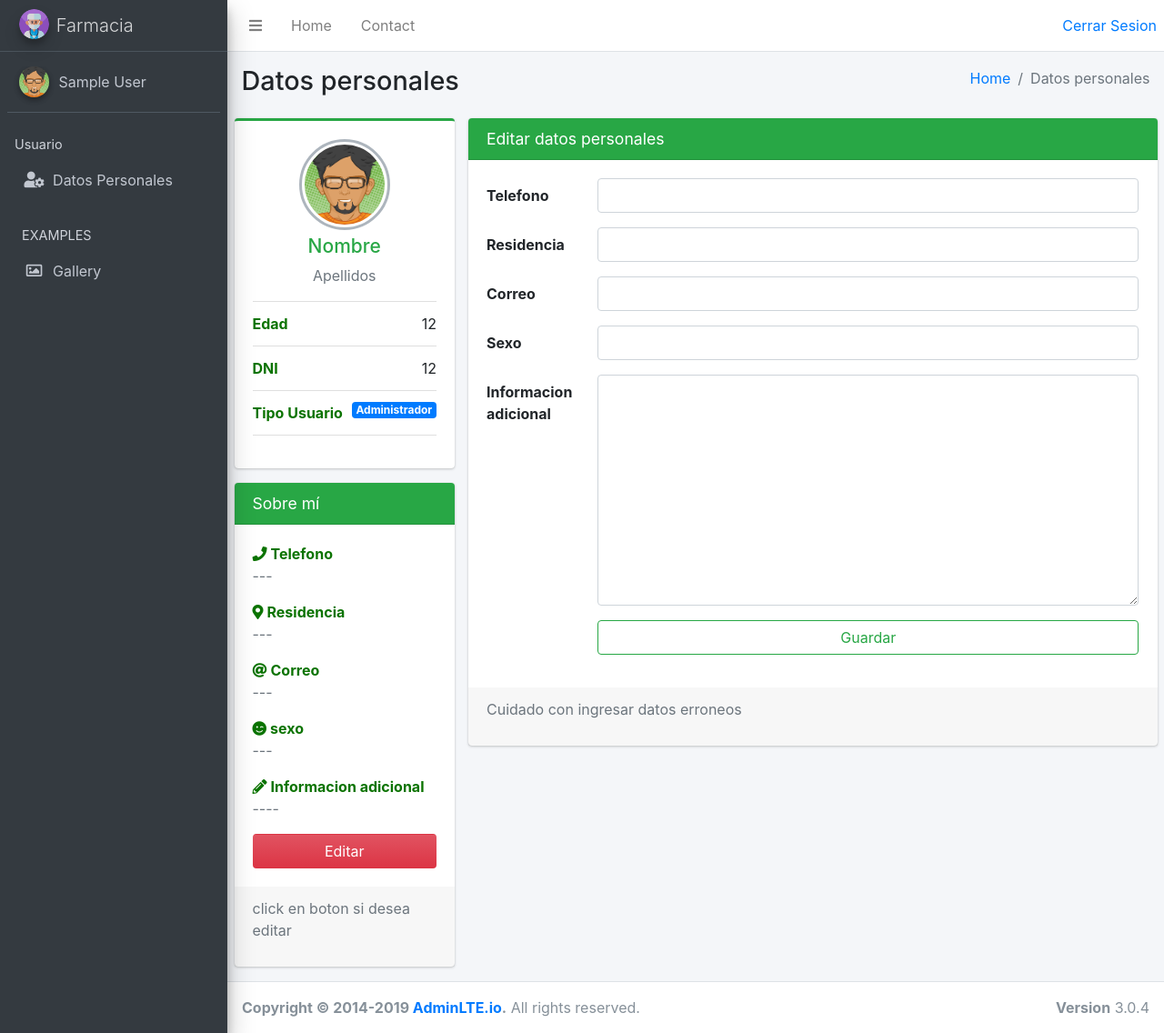
After one commit to albinrk10/BoticaAL, a PHP site: page /vista/editar_datos_personales.php in a window 1280 px wide. The commit adds this page. Shown: the whole page at 91% size. Run offline with PHP 8.4, Linux system fonts and the light colour scheme; the visitor is signed in with stand-in values (Sample User, id 1).

Commit message:
botica1-7

```diff
--- a/controlador/LoginController.php
+++ b/controlador/LoginController.php
@@ -34,7 +34,7 @@ else{
         }
     }
     else{
-        header('Location: ../vista/login.php');
+        header('Location: ../index.php');
     }
 }
 
--- a/controlador/logout.php
+++ b/controlador/logout.php
@@ -1,5 +1,5 @@
 <?php
 session_start();
 session_destroy();
-header('Location: ../vista/login.php');
+header('Location: ../index.php');
 ?>
--- /dev/null
+++ b/vista/editar_datos_personales.php
@@ -0,0 +1,178 @@
+<?php
+session_start();
+if ($_SESSION['us_tipo'] == 1) {
+    include_once 'layouts/header.php';
+?>
+
+    <title>Adm | Editar Datos</title>
+    <?php
+    include_once 'layouts/nav.php';
+    ?>
+    <!-- Content Wrapper. Contains page content -->
+    <div class="content-wrapper">
+        <!-- Content Header (Page header) -->
+        <section class="content-header">
+            <div class="container-fluid">
+                <div class="row mb-2">
+                    <div class="col-sm-6">
+                        <h1>Datos personales</h1>
+                    </div>
+                    <div class="col-sm-6">
+                        <ol class="breadcrumb float-sm-right">
+                            <li class="breadcrumb-item"><a href="../vista/adm_catalogo.php">Home</a></li>
+                            <li class="breadcrumb-item active">Datos personales</li>
+                        </ol>
+                    </div>
+                </div>
+            </div><!-- /.container-fluid -->
+        </section>
+        <!-- Main content -->
+        <section>
+            <div class="content">
+                <div class="container-fluid">
+                    <div class="row">
+                        <div class="col-md-3">
+                            <div class="card card-success card-outline">
+                                <div class="card-body box-profile">
+                                    <div class="text-center">
+                                        <img src="../img/avatar.png" class="profile-user-img img-fluid img-circle">
+                                    </div>
+                                    <input id="id_usuario" type="hidden" value="<?php echo $_SESSION['usuario'] ?>">
+                                    <h3 id="nombre_us" class="profile-username text-center text-success">Nombre</h3>
+                                    <p id="apellidos_us" class="text-muted text-center">Apellidos</p>
+                                    <ul class="list-group list-group-unbordered mb-3">
+                                        <li class="list-group-item">
+                                            <b style="color:#0B7300">Edad</b><a class="float-right">12</a>
+                                        </li>
+                                        <li class="list-group-item">
+                                            <b style="color:#0B7300">DNI</b><a class="float-right">12</a>
+                                        </li>
+                                        <li class="list-group-item">
+                                            <b style="color:#0B7300">Tipo Usuario</b>
+                                            <span id="us_tipo" class="float-right badge badge-primary">Administrador</span>
+                                        </li>
+                                    </ul>
+                                </div>
+                            </div>
+                            <div class="card card-success">
+                                <div class="card-header">
+                                    <h3 class="card-title">Sobre mí</h3>
+                                </div>
+                                <div class="card-body">
+                                    <strong style="color:#0B7300">
+                                        <i class="fas fa-phone mr-1"></i>Telefono
+                                    </strong>
+                                    <p id='telefono_us' class="text-muted">---</p>
+                                    <strong style="color:#0B7300">
+                                        <i class="fas fa-map-marker-alt mr-1"></i>Residencia
+                                    </strong>
+                                    <p id='residencia_us' class="text-muted">---</p>
+                                    <strong style="color:#0B7300">
+                                        <i class="fas fa-at mr-1"></i>Correo
+                                    </strong>
+                                    <p id='correo_us' class="text-muted">---</p>
+                                    <strong style="color:#0B7300">
+                                        <i class="fas fa-smile-wink mr-1"></i>sexo
+                                    </strong>
+                                    <p id='sexo_us' class="text-muted">---</p>
+                                    <strong style="color:#0B7300">
+                                        <i class="fas fa-pencil-alt mr-1"></i>Informacion adicional
+                                    </strong>
+                                    <p id='adicional_us' class="text-muted">----</p>
+                                    <button class="btn btn-block bg-gradient-danger">Editar</button>
+                                </div>
+                                <div class="card-footer">
+                                    <p class="text-muted">click en boton si desea editar</p>
+                                </div>
+
+                            </div>
+
+
+                        </div>
+                        <div class="col-md-9">
+                            <div class="card card-success">
+
+                                <div class="card-header">
+                                    <h3 class="card-title">Editar datos personales</h3>
+
+                                </div>
+
+
+                                <div class="card-body">
+                                    <form  class="form-horizontal">
+                                        <div class="form-group row">
+                                            <label for="telefono" class="col-sm-2 col-form-label">Telefono</label>
+                                            <div class="col-sm-10">
+                                            <input type="number" id="telefono" class="form-control">
+                                            </div>
+
+                                        </div>
+                                        <div class="form-group row">
+                                            <label for="residencia" class="col-sm-2 col-form-label">Residencia</label>
+                                            <div class="col-sm-10">
+                                            <input type="text" id="residencia" class="form-control">
+                                            </div>
+
+                                        </div>
+                                        <div class="form-group row">
+                                            <label for="correo" class="col-sm-2 col-form-label">Correo</label>
+                                            <div class="col-sm-10">
+                                            <input type="text" id="correo" class="form-control">
+                                            </div>
+
+                                        </div>
+                                        <div class="form-group row">
+                                            <label for="sexo" class="col-sm-2 col-form-label">Sexo</label>
+                                            <div class="col-sm-10">
+                                            <input type="text" id="sexo" class="form-control">
+                                            </div>
+
+                                        </div>
+                                        <div class="form-group row">
+                                            <label for="adicional" class="col-sm-2 col-form-label">Informacion adicional</label>
+                                            <div class="col-sm-10">
+                                            <textarea class="form-control" id="adicional" cols="30" rows="10"></textarea>
+                                            </div>
+
+                                        </div>
+                                        <div class="form-group row">
+                                            <div class="offset-sm-2 col-sm-10 float-right">
+                                                <button class="btn btn-block btn-outline-success">Guardar</button>
+
+                                            </div>
+                                        </div>
+                                    </form>
+
+
+                                </div>
+
+                                <div class="card-footer">
+                                <p class="text-muted">Cuidado con ingresar datos erroneos</p>
+
+
+                                </div>
+
+
+
+                            </div>
+
+                        </div>
+                        <!-- ultimo div del 9 -->
+
+                    </div>
+                </div>
+            </div>
+
+        </section>
+
+
+        <!-- /.content -->
+    </div>
+    <!-- /.content-wrapper -->
+
+<?php
+    include_once 'layouts/footer.php';
+} else {
+    header('Location: ../index.php');
+}
+?>
--- a/vista/layouts/nav.php
+++ b/vista/layouts/nav.php
@@ -70,9 +70,22 @@
         <ul class="nav nav-pills nav-sidebar flex-column" data-widget="treeview" role="menu" data-accordion="false">
           <!-- Add icons to the links using the .nav-icon class
                with font-awesome or any other icon font library -->
+
+               <li class="nav-header">Usuario</li>
+          <li class="nav-item">
+            <a href="../vista/editar_datos_personales.php" class="nav-link">
+              <i class="nav-icon fas fa-user-cog"></i>
+              <p>
+                Datos Personales
+              </p>
+            </a>
+          </li>
+
+
+
           <li class="nav-header">EXAMPLES</li>
           <li class="nav-item">
-            <a href="editar_datos_personales.php" class="nav-link">
+            <a href="../gallery.html" class="nav-link">
               <i class="nav-icon far fa-image"></i>
               <p>
                 Gallery
--- a/vista/tec_catalogo.php
+++ b/vista/tec_catalogo.php
@@ -18,6 +18,6 @@ if($_SESSION['us_tipo']==2){
 <?php
 }
 else{
-    header('Location: ../vista/login.php');
+    header('Location: ../index.php');
 }
 ?>
```
Also changed, not shown: index.php (renamed from vista/login.php, +9 -9 lines).
